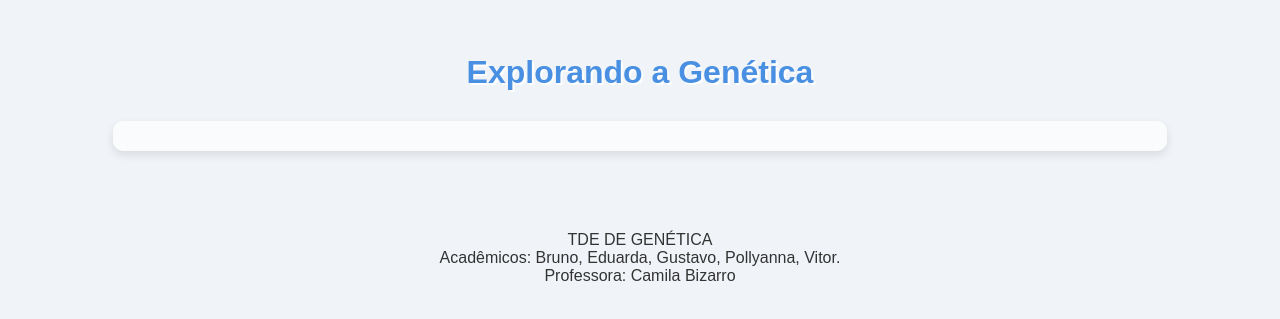
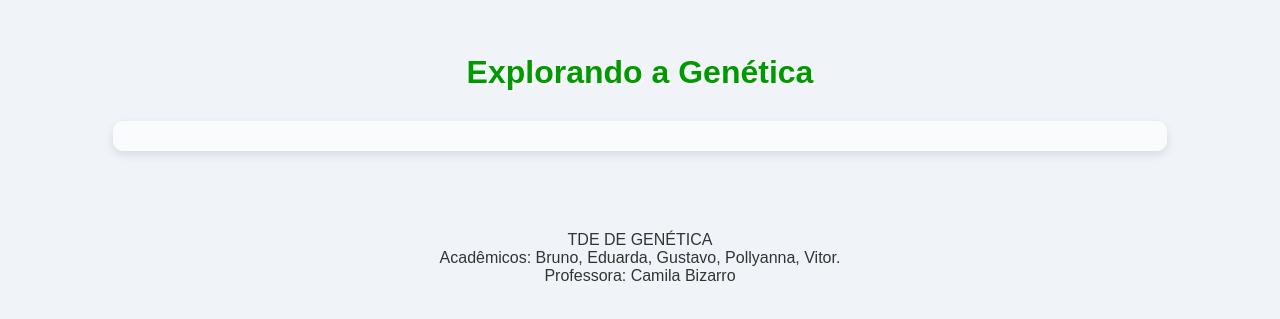
Before and after one commit to EduardaBT15/jogo-de-genetica, a plain HTML site: page index.html in a window 1280 px wide. Shown: the part 241-560 px from the top of the page. Drawn offline with Linux system fonts and the light colour scheme.

Commit message:
Update styles.css
troca da cor da letra

```diff
--- a/styles.css
+++ b/styles.css
@@ -17,7 +17,7 @@ h1 {
     font-size: 32px;
     text-align: center;
     margin-bottom: 30px;
-    color: #4a90e2; /* Azul suave, evocando ciência e tecnologia */
+    color: #009900; /* cor verde */
     text-shadow: 2px 2px #ffffff;
 }
 
```
